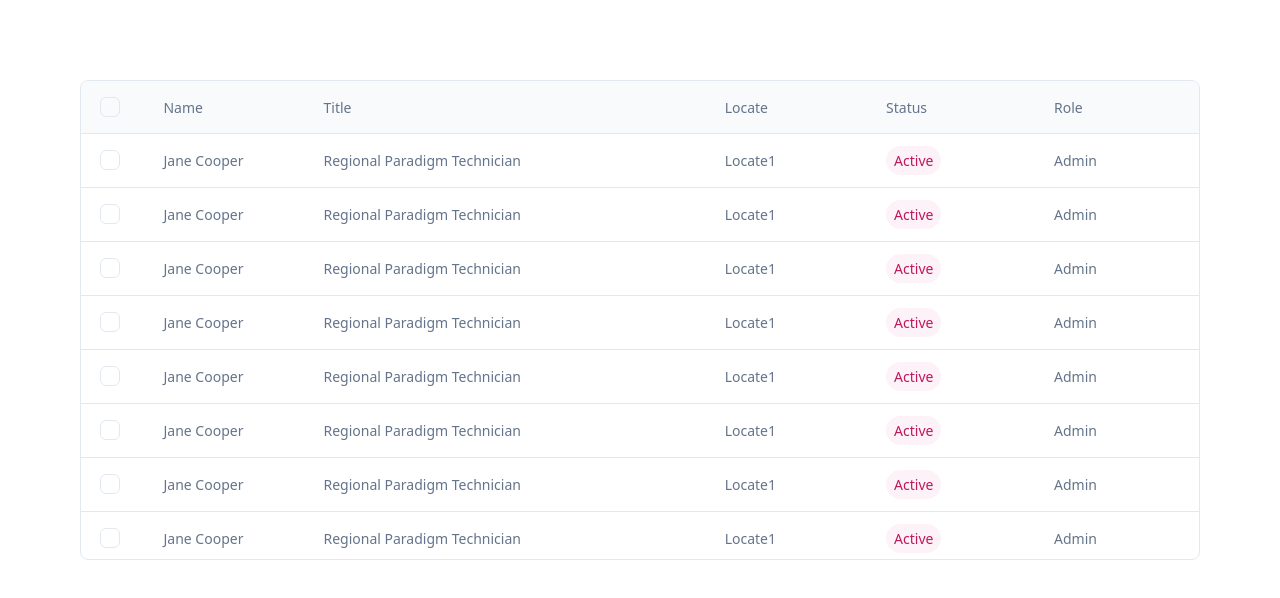
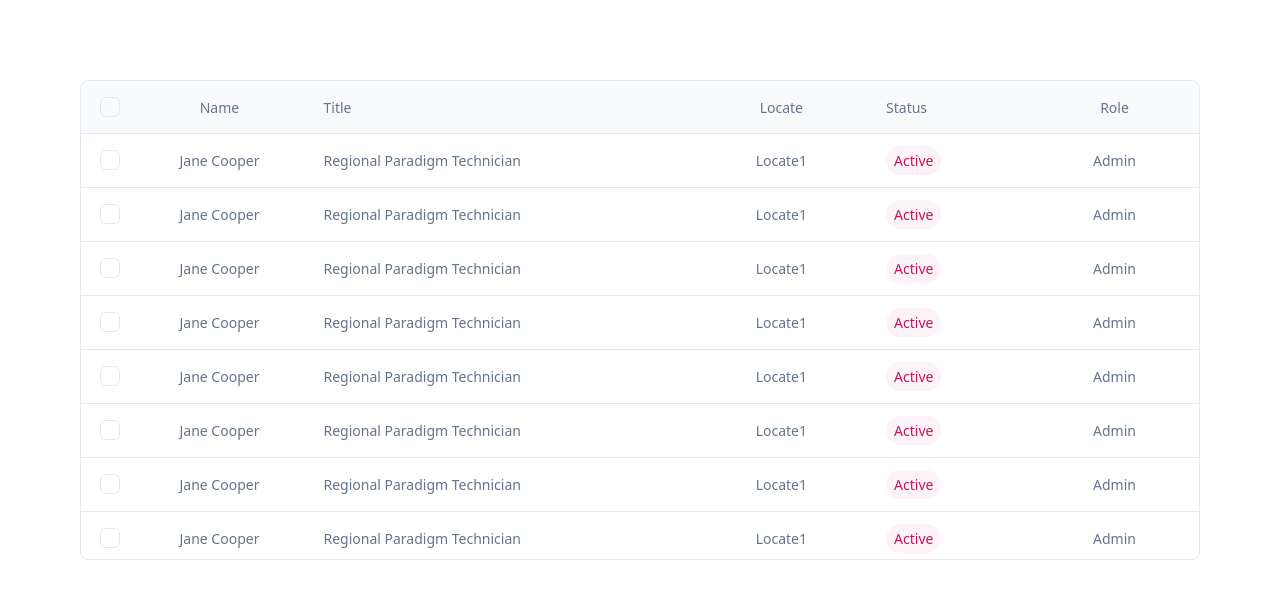
Before and after one commit to siska199/pp-w-code-base-react, a React (Vite) app in the folder react/: page / in a window 1280 px wide. Shown: the top 598 px of the page. Built offline with nearby package versions, Linux system fonts and the light colour scheme.

Commit message:
texted text align

```diff
--- a/react/src/components/examples/ExampleTable.tsx
+++ b/react/src/components/examples/ExampleTable.tsx
@@ -11,7 +11,7 @@ const ExampleTable = () => {
             {
                 name: "Name",
                 key: "name",
-                className: "w-[10rem]"
+                className: "w-[10rem] text-center"
             },
             {
                 name: "Title",
@@ -21,7 +21,7 @@ const ExampleTable = () => {
             {
                 name: "Locate",
                 key: "locate",
-                className: ""
+                className: " text-center"
             },
             {
                 name: "Status",
@@ -32,7 +32,7 @@ const ExampleTable = () => {
             {
                 name: "Role",
                 key: "role",
-                className: "",
+                className: " text-center",
             },
         ],
         []
```
